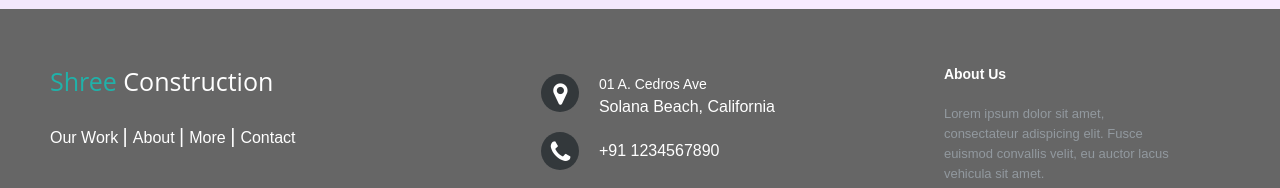
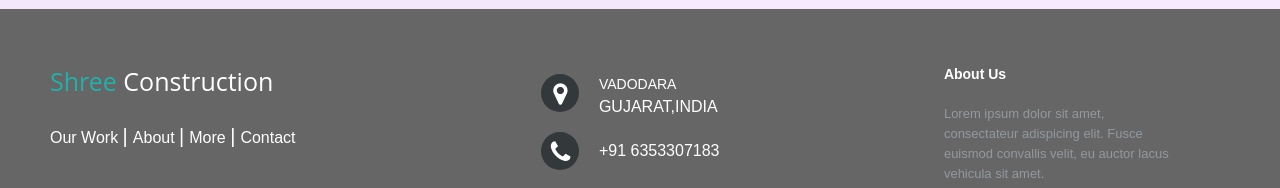
Before and after one commit to Smitgithub04/smit.github.io, a plain HTML site: page index.html in a window 1280 px wide. Shown: the part 2450-2638 px from the top of the page. Drawn offline with nearby package versions, Linux system fonts and the light colour scheme; files that its build step writes are made by us from their sources.

Commit message:
Update index.html

```diff
--- a/index.html
+++ b/index.html
@@ -122,12 +122,12 @@
 
                 <div>
                     <i class="fa fa-map-marker"></i>
-                    <p><span>01 A. Cedros Ave</span> Solana Beach, California</p>
+                    <p><span> VADODARA </span> GUJARAT,INDIA</p>
                 </div>
 
                 <div>
                     <i class="fa fa-phone"></i>
-                    <p>+91 1234567890</p>
+                    <p>+91 6353307183</p>
                 </div>
 
                 <div>
```
